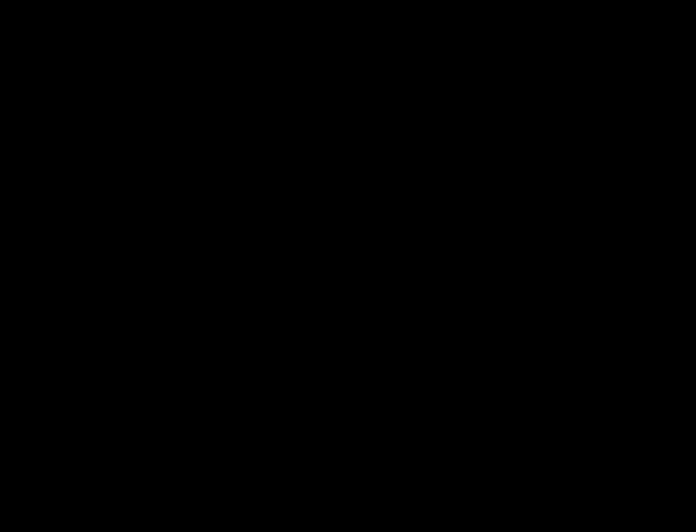
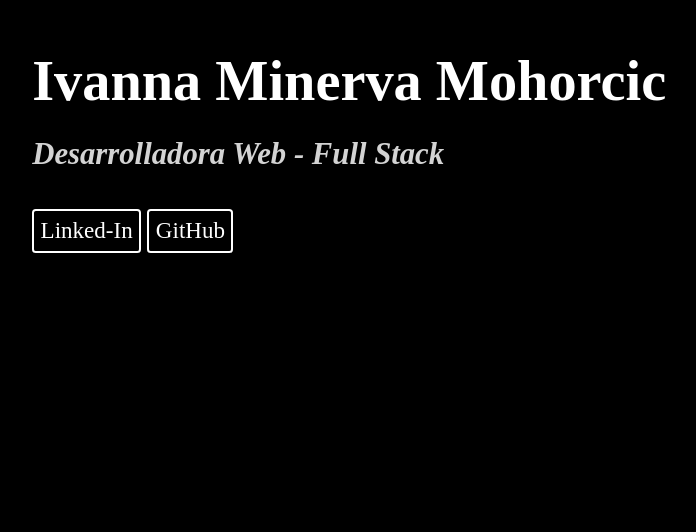
Before and after one commit to ezmohorcic/ezmohorcic.github.io, a React app: page / in a window 1280 px wide. Before the commit this address had no page. Shown: the part 268-800 px from the top of the page, without its empty margins (278-974 px from the left). Built offline with nearby package versions, Linux system fonts and the light colour scheme.

Commit message:
Update App.js

```diff
--- a/App.js
+++ b/App.js
@@ -13,7 +13,7 @@ export default function App()
     <Provider store={store}>
       <BrowserRouter>
         <Routes>
-          <Route path="/index.html" element={<><Principal/><Projects/></>}/>
+          <Route path="/" element={<><Principal/><Projects/></>}/>
         </Routes>
       </BrowserRouter>
     </Provider>
```
